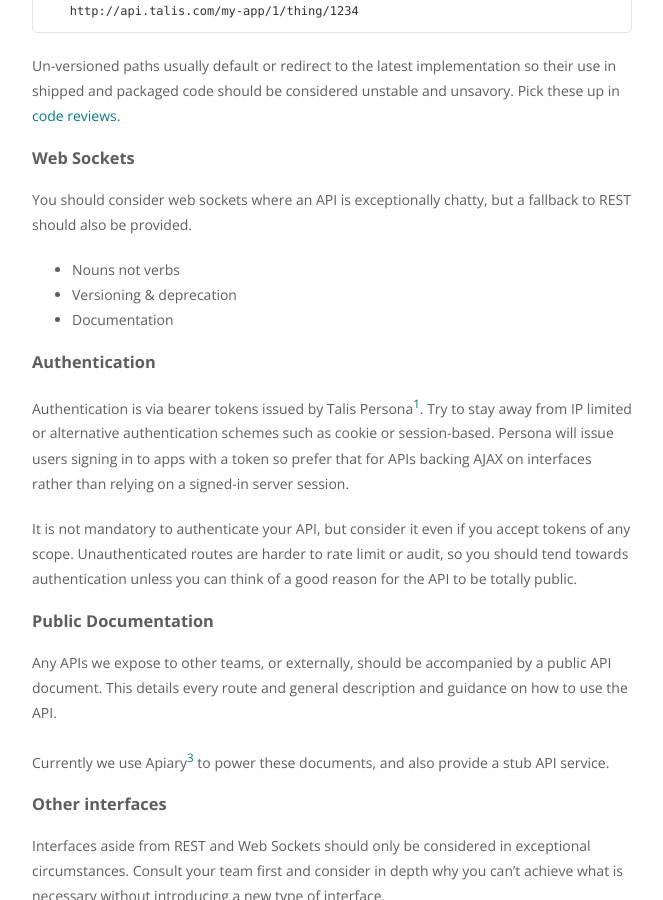
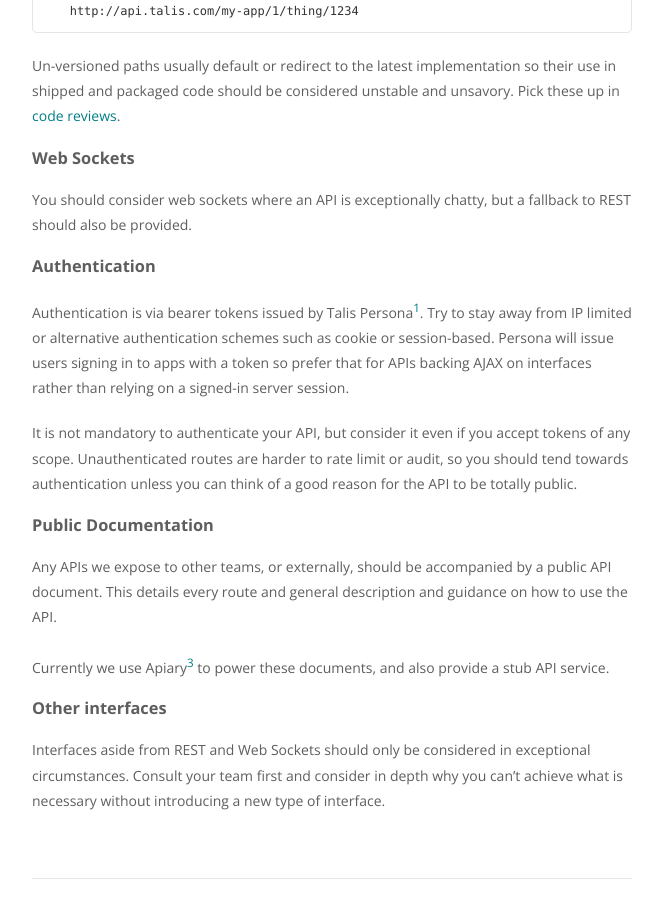
Before and after one commit to ellerbrock/talis.github.io, a Jekyll site: the page built from topics/apis.md, in a window 1280 px wide and 900 px high, scrolled down 1899 px. Shown: the whole window, without its empty margins (488-1151 px from the left). Built offline with Jekyll 4.4.1, drawn with Linux system fonts in a browser that asks for light colours.

Commit message:
Removing notes

```diff
--- a/topics/apis.md
+++ b/topics/apis.md
@@ -80,9 +80,6 @@ should be considered unstable and unsavory. Pick these up in [code reviews](code
 ### Web Sockets
 
 You should consider web sockets where an API is exceptionally chatty, but a fallback to REST should also be provided.
-* Nouns not verbs
-* Versioning & deprecation
-* Documentation
 
 ### Authentication
 
```
